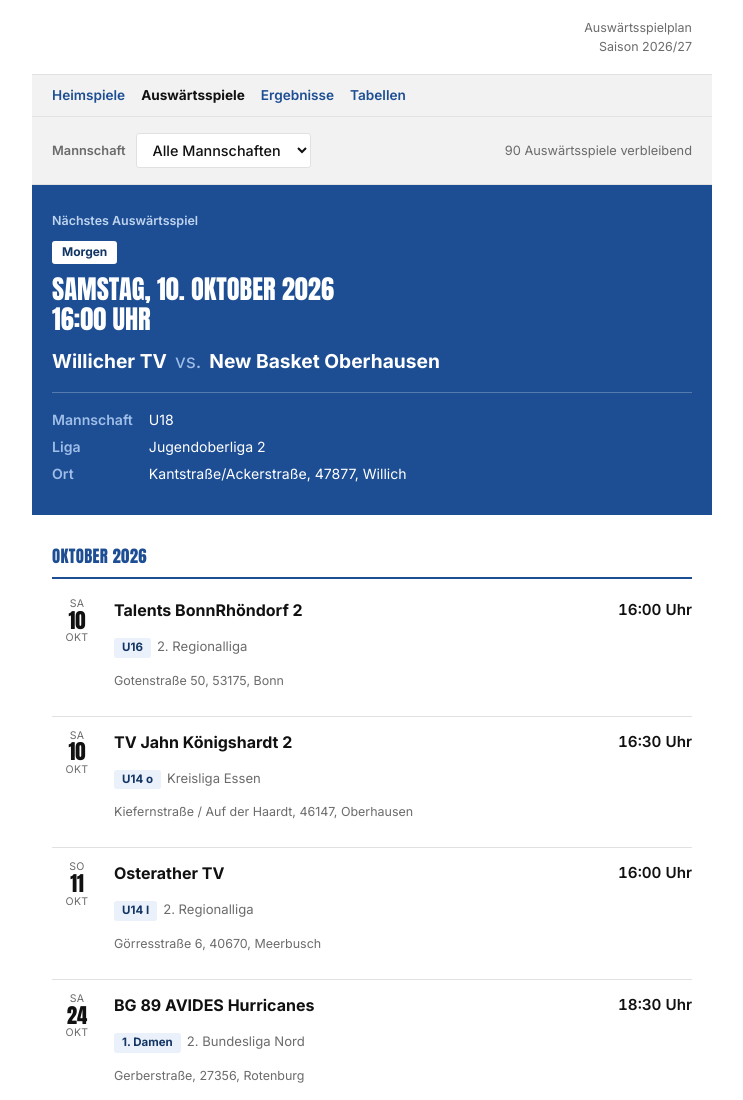
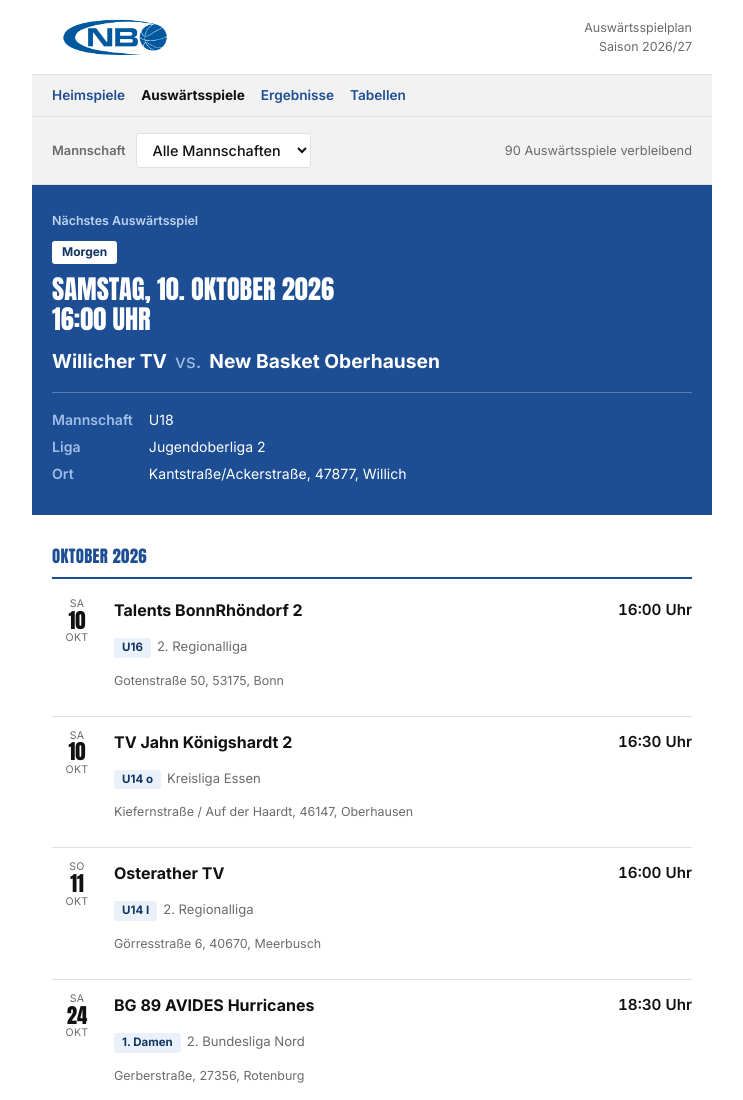
Before and after one commit to Codeschnipsler/nbo-heimspielplan, a plain HTML site: page auswaerts.html in a window 1280 px wide. Shown: the top 1100 px of the page, without its empty margins (268-1011 px from the left). Drawn offline with Linux system fonts and the light colour scheme.

Commit message:
Add files via upload
jetzt ist das blaue Logo eingebunden

```diff
--- a/auswaerts.html
+++ b/auswaerts.html
@@ -264,7 +264,7 @@
 
   <header class="site-header">
     <a class="logo-mark" href="https://www.newbaskets.de" target="_blank" rel="noopener">
-      <img class="logo-img" src="logo-nbo-3d.png" alt="New Basket '92 Oberhausen">
+      <img class="logo-img" src="NBO-Logo-blau-transparent.png" alt="New Basket '92 Oberhausen">
     </a>
     <div class="sub">Auswärtsspielplan<br>Saison 2026/27</div>
   </header>
```
Also changed, not shown: ergebnisse.html (+1 -1 lines), index.html (+1 -1 lines), tabellen.html (+1 -1 lines).
